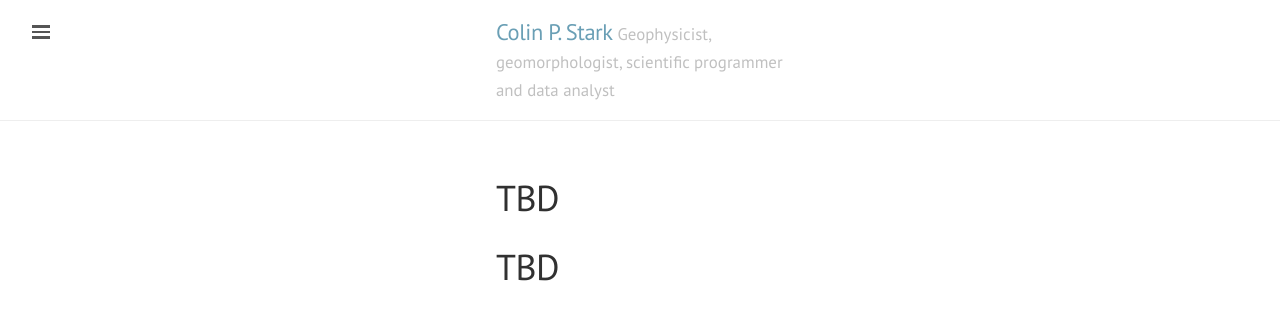
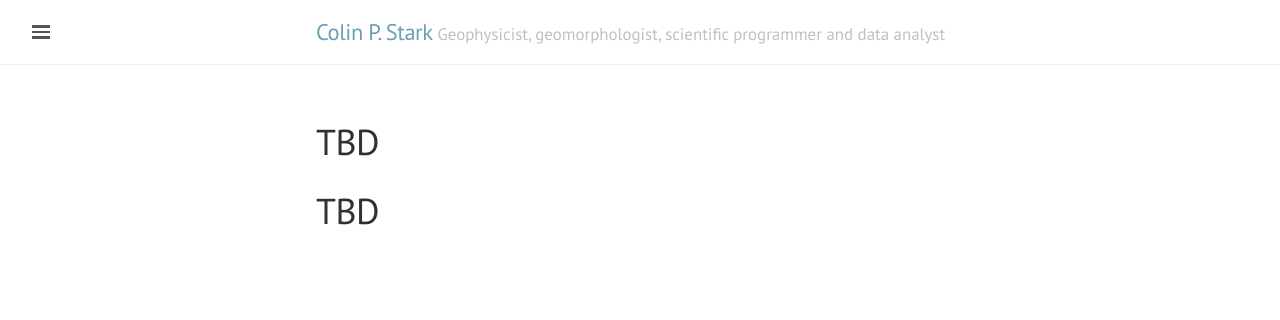
Before and after one commit to cstarkjp/WebSiteTemplate, a Jekyll site: the page built from README.md, in a window 1280 px wide. Shown: the top 320 px of the page. Built offline with Jekyll 4.4.1, drawn with Linux system fonts in a browser that asks for light colours; our own code applies the rules of GitHub Pages for plain Markdown files.

Commit message:
More sidebar tweaks

```diff
--- a/public/css/lanyon.css
+++ b/public/css/lanyon.css
@@ -75,16 +75,16 @@ h1, h2, h3, h4, h5, h6 {
  */
 
 .container {
-  max-width: 18rem;
+  max-width: 28rem;
 }
-@media (min-width: 18em) {
+@media (min-width: 38em) {
   .container {
-    max-width: 12rem;
+    max-width: 32rem;
   }
 }
-@media (min-width: 16em) {
+@media (min-width: 56em) {
   .container {
-    max-width: 18rem;
+    max-width: 38rem;
   }
 }
 
@@ -116,7 +116,7 @@ h1, h2, h3, h4, h5, h6 {
   letter-spacing: 0;
 }
 
-@media (max-width: 18em) {
+@media (max-width: 8em) {
   .masthead-title {
     text-align: center;
   }
```
